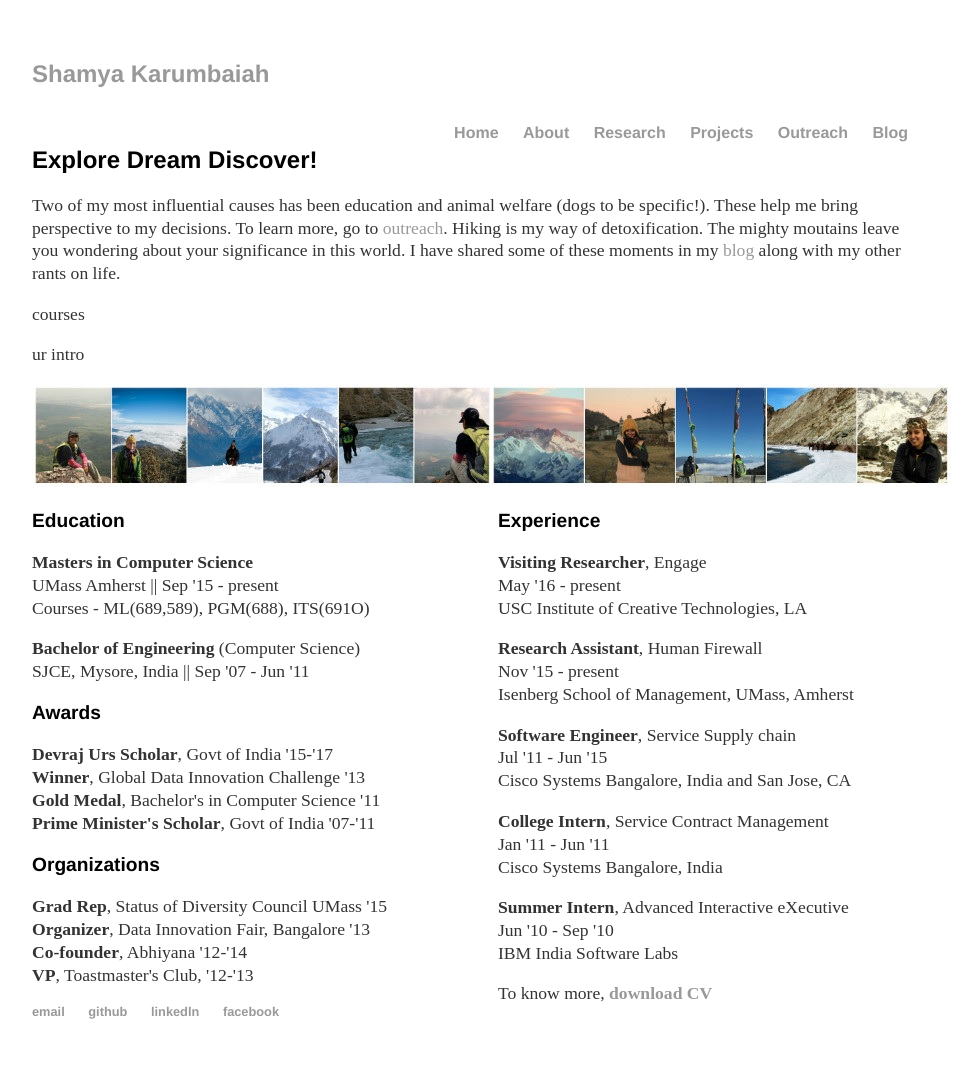
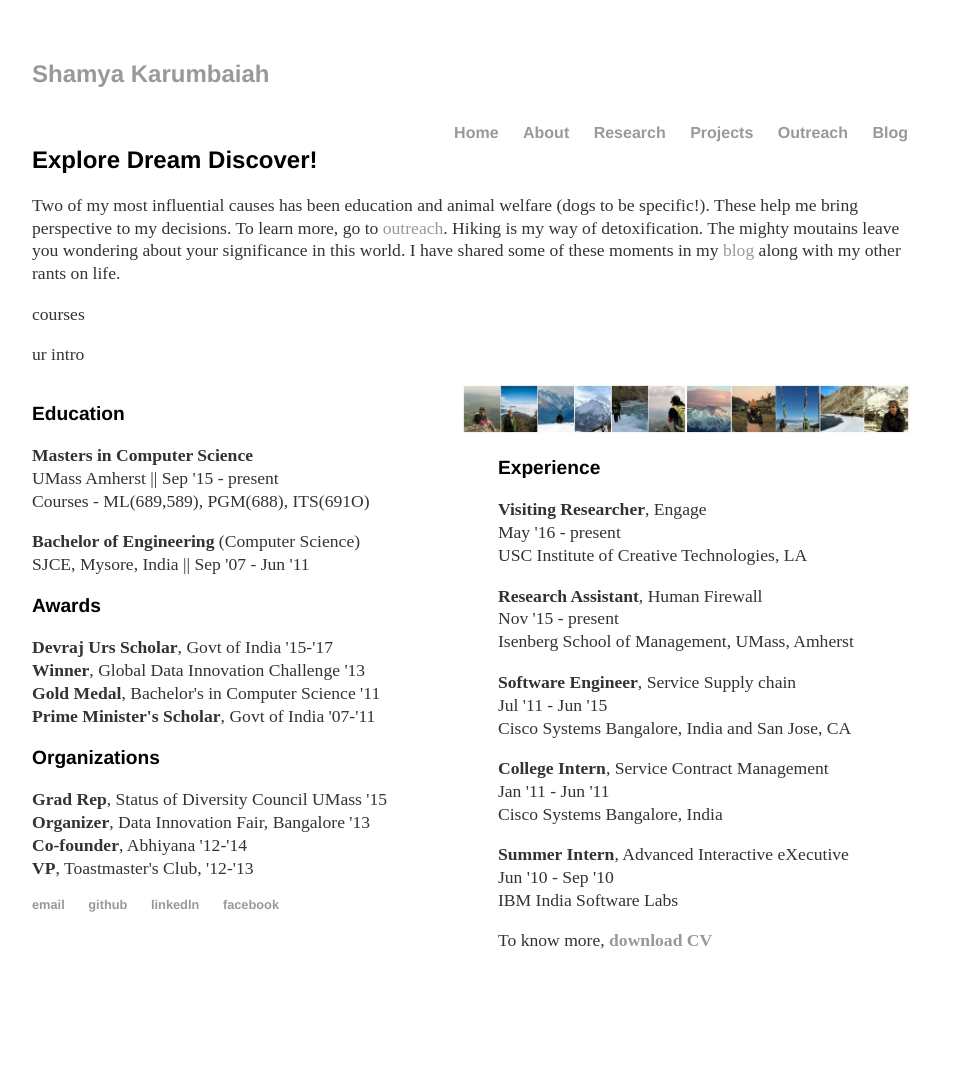
Before and after one commit to Shamya/shamyatest.github.io, a Jekyll site: the page built from about/index.html, in a window 1280 px wide. Shown: the whole page, without its empty margins (160-1140 px from the left). Built offline with Jekyll 4.4.1, drawn with Linux system fonts in a browser that asks for light colours; after the commit the page ends 988 px from its top, so only the background shows below that.

Commit message:
Update index.html

```diff
--- a/about/index.html
+++ b/about/index.html
@@ -9,7 +9,7 @@ title: About Me
 
 <p>courses</p>
 <p>ur intro</p>
-<img src="/images/about.jpg" height="50% width="50%"></img>
+<img src="/images/about.jpg" height="50%" width="50%"></img>
 
 <div class="section1">
   <h3>Education</h2>
```
